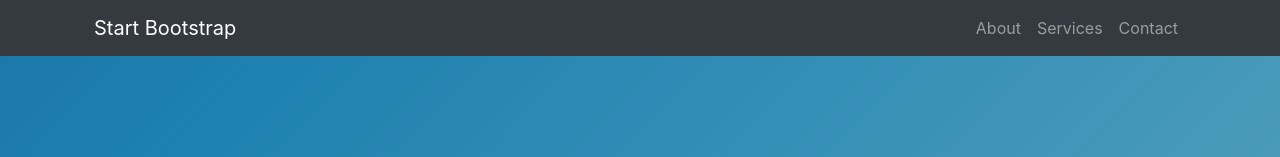
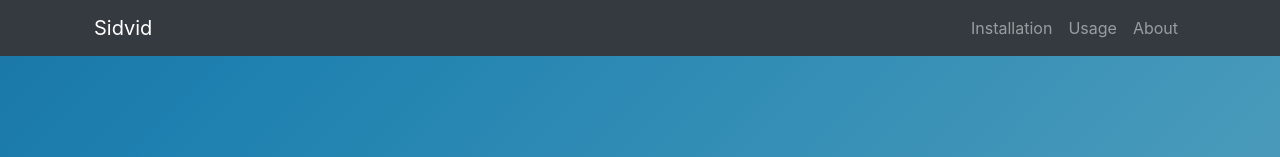
Before and after one commit to s1ddly/sidvid, a plain HTML site: page docs/index.html in a window 1280 px wide. Shown: the top 157 px of the page. Drawn offline with Linux system fonts and the light colour scheme; files that its build step writes are made by us from their sources.

Commit message:
Updated the link headings

```diff
--- a/docs/index.html
+++ b/docs/index.html
@@ -41,13 +41,13 @@
         <!-- Navigation-->
         <nav class="navbar navbar-expand-lg navbar-dark bg-dark fixed-top" id="mainNav">
             <div class="container px-4">
-                <a class="navbar-brand" href="#page-top">Start Bootstrap</a>
+                <a class="navbar-brand" href="#page-top">Sidvid</a>
                 <button class="navbar-toggler" type="button" data-bs-toggle="collapse" data-bs-target="#navbarResponsive" aria-controls="navbarResponsive" aria-expanded="false" aria-label="Toggle navigation"><span class="navbar-toggler-icon"></span></button>
                 <div class="collapse navbar-collapse" id="navbarResponsive">
                     <ul class="navbar-nav ms-auto">
-                        <li class="nav-item"><a class="nav-link" href="#about">About</a></li>
-                        <li class="nav-item"><a class="nav-link" href="#services">Services</a></li>
-                        <li class="nav-item"><a class="nav-link" href="#contact">Contact</a></li>
+                        <li class="nav-item"><a class="nav-link" href="#about">Installation</a></li>
+                        <li class="nav-item"><a class="nav-link" href="#services">Usage</a></li>
+                        <li class="nav-item"><a class="nav-link" href="#contact">About</a></li>
                     </ul>
                 </div>
             </div>
```
